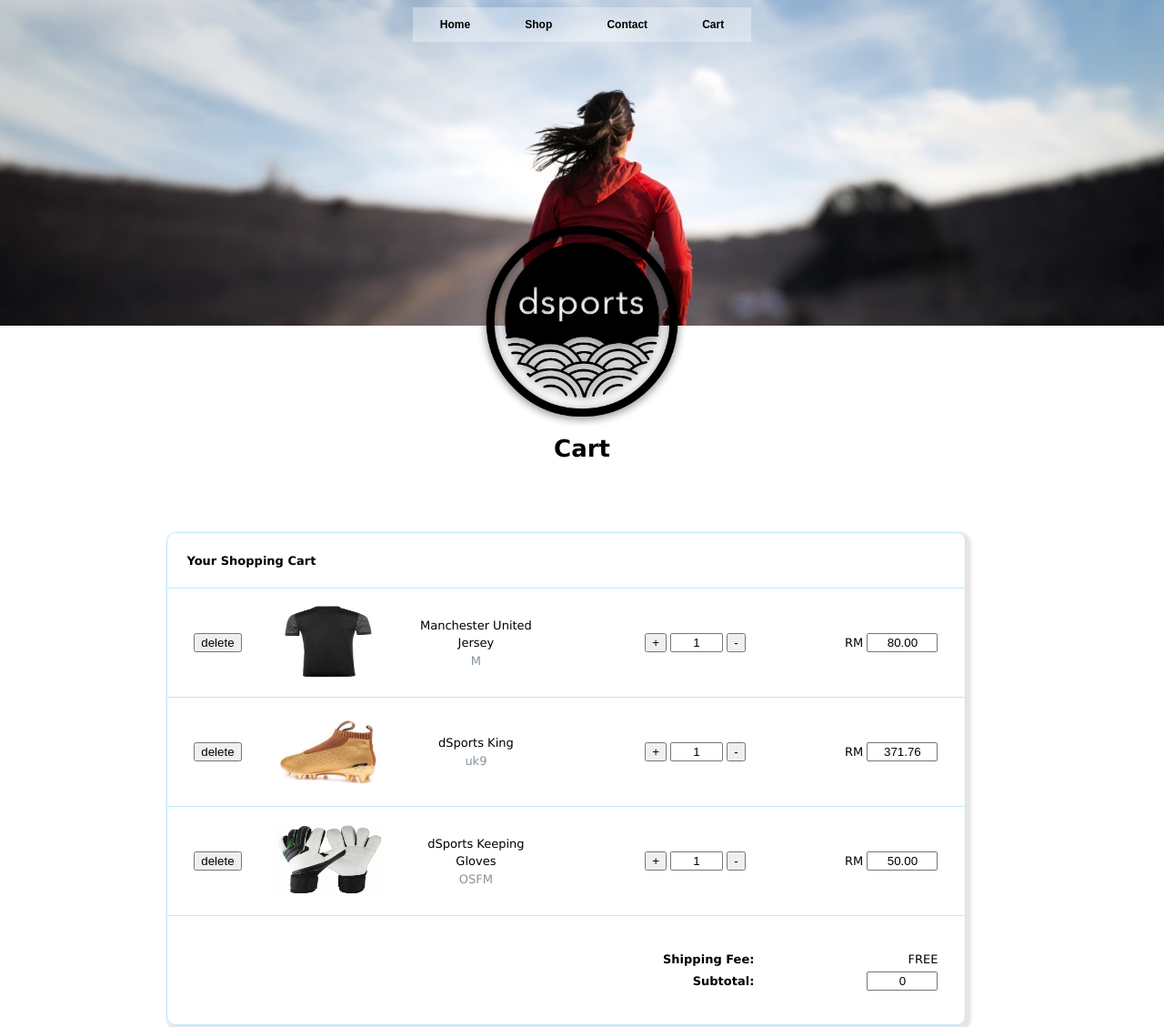
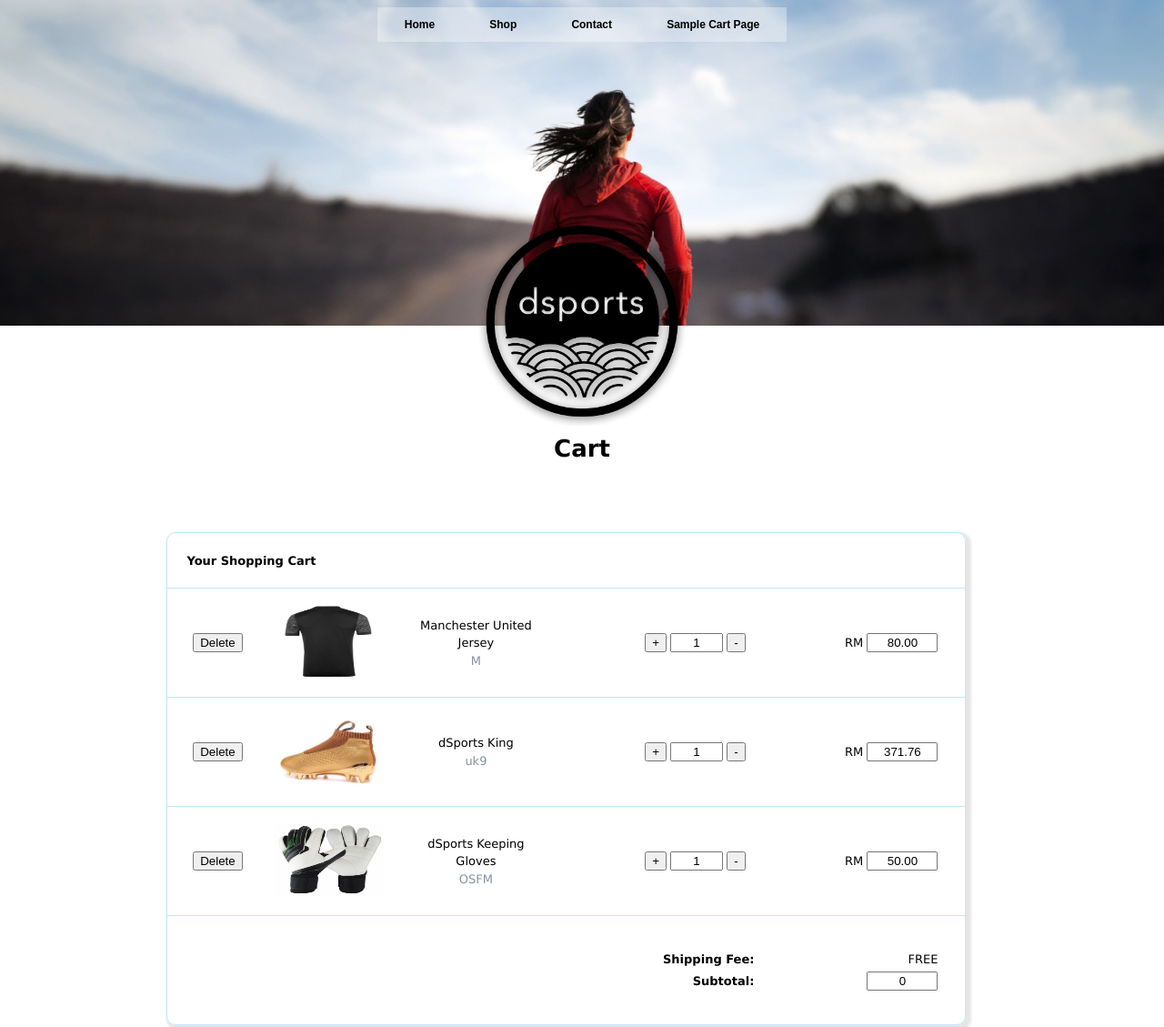
Before and after one commit to dsports/dsports.github.io, a plain HTML site: page cart.html in a window 1280 px wide. Shown: the top 1129 px of the page at 91% size. Drawn offline with Linux system fonts and the light colour scheme.

Commit message:
changed cart name to sample cart page

```diff
--- a/cart.html
+++ b/cart.html
@@ -37,7 +37,7 @@
     </ul>
   </li>
   <li><a href="contact.html" class="navcss">Contact</a></li>
-  <li><a href="cart.html" class="navcss">Cart</a></li>
+  <li><a href="cart.html" class="navcss">Sample Cart Page</a></li>
 </ul>
 </div>
 
@@ -56,7 +56,7 @@
 		</tr>
 		</thead>
 		<tr id="row1">
-			<td class="delete"><button type="button" onclick="dltRow('row1')" title="delete">delete</button></td>
+			<td class="delete"><button type="button" onclick="dltRow('row1')" title="delete">Delete</button></td>
 			<td class="product-img"><img src="img/MU.jpg" alt=""></td>
 			<td class="item">Manchester United Jersey<br><span class="size">M</span></td>
 			<td class="quantity">
@@ -67,7 +67,7 @@
 			<td class="item-price"><label>RM </label><input type="text" value="80.00" onchange="totalPrice('row1')"></td>
 		</tr>
 		<tr id="row2">
-			<td class="delete"><button type="button" onclick="dltRow('row2')" title="delete">delete</button></td>
+			<td class="delete"><button type="button" onclick="dltRow('row2')" title="delete">Delete</button></td>
 			<td class="product-img"><img src="img/FS5.jpg" alt=""></td>
 			<td class="item">dSports King<br><span class="size">uk9</span></td>
 			<td class="quantity">
@@ -78,7 +78,7 @@
 			<td class="item-price"><label>RM </label><input type="text" value="371.76" onchange="totalPrice('row2')"></td>
 		</tr>
 		<tr id="row3">
-			<td class="delete"><button type="button" onclick="dltRow('row3')" title="delete">delete</button></td>
+			<td class="delete"><button type="button" onclick="dltRow('row3')" title="delete">Delete</button></td>
 			<td class="product-img"><img src="img/keepinggloves.jpg" alt=""></td>
 			<td class="item">dSports Keeping Gloves<br><span class="size">OSFM</span></td>
 			<td class="quantity">
```
Also changed, not shown: accessories.html (+1 -1 lines), contact.html (+1 -1 lines), deliveryForm.html (+1 -1 lines), femaleRunningShoes.html (+1 -1 lines), index.html (+1 -1 lines), jersey.html (+1 -1 lines), maleRunningShoes.html (+1 -1 lines), shoes.html (+1 -1 lines), trainingmen.html (+1 -1 lines), trainingwomen.html (+1 -1 lines).
